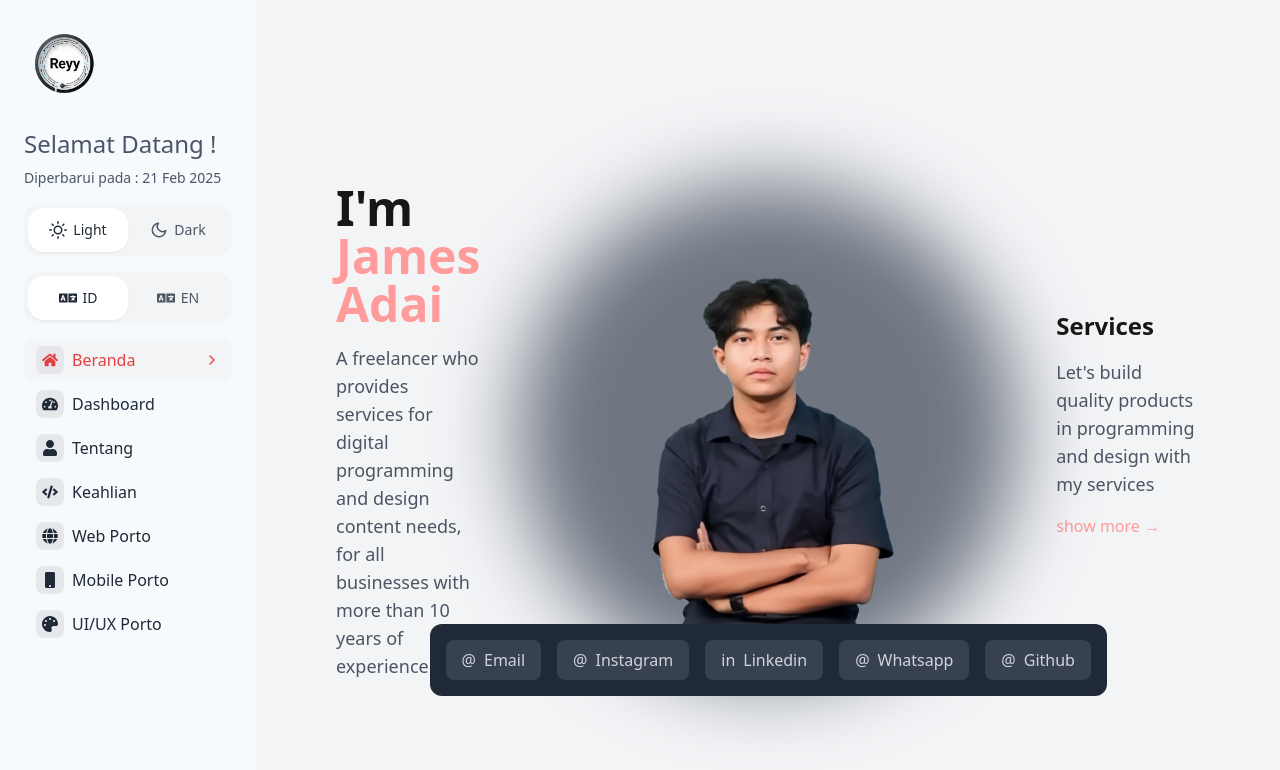
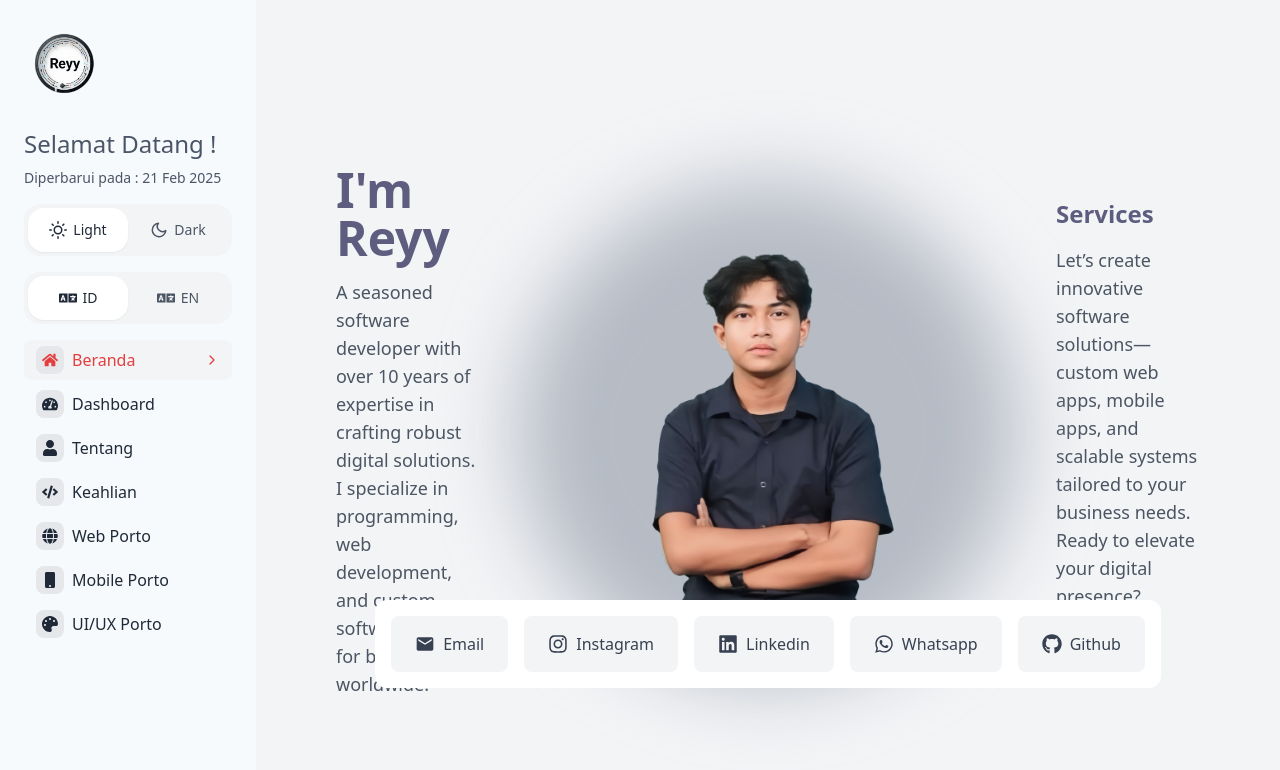
Before and after one commit to Reyn12/portofolio-new, a Next.js app: page /homepage in a window 1280 px wide. Both pictures are taken after a click on the button "Light". Shown: the top 770 px of the page. Built offline with nearby package versions, Linux system fonts and the light colour scheme.

Commit message:
checkpoint

```diff
--- a/app/homepage/page.tsx
+++ b/app/homepage/page.tsx
@@ -2,7 +2,9 @@
 import { useTheme } from 'next-themes'
 import { useState, useEffect } from 'react'
 import Image from 'next/image';
-
+import { MdEmail } from "react-icons/md";
+import { FaInstagram, FaLinkedin, FaWhatsapp, FaGithub } from "react-icons/fa";
+import { motion } from 'framer-motion';
 
 export default function HomePage() {
   const { theme } = useTheme();
@@ -12,27 +14,27 @@ export default function HomePage() {
   const socialLinks = [
     {
       href: "mailto:your@email.com",
-      icon: "@",
+      icon: <MdEmail className="text-xl" />,
       label: "Email"
     },
     {
       href: "https://instagram.com/yourusername",
-      icon: "@",
+      icon: <FaInstagram className="text-xl" />,
       label: "Instagram"
     },
     {
       href: "https://linkedin.com/in/yourusername",
-      icon: "in",
+      icon: <FaLinkedin className="text-xl" />,
       label: "Linkedin"
     },
     {
       href: "https://wa.me/yourphone",
-      icon: "@",
+      icon: <FaWhatsapp className="text-xl" />,
       label: "Whatsapp"
     },
     {
       href: "https://github.com/yourusername",
-      icon: "@",
+      icon: <FaGithub className="text-xl" />,
       label: "Github"
     }
   ];
@@ -54,72 +56,118 @@ export default function HomePage() {
 
   return (
     <div className="relative flex p-8 md:p-12 min-h-screen justify-center">
-      {/* Background Circle */}
-      <div className="absolute left-1/2 top-1/2 -translate-x-1/2 -translate-y-1/2 w-[500px] h-[500px] rounded-full bg-gray-700/70 blur-2xl z-0" />
+      {/* Background Circle dengan animasi */}
+      <div
+        className={`absolute left-1/2 top-1/2 -translate-x-1/2 -translate-y-1/2 w-[500px] h-[500px] rounded-full blur-2xl z-0 ${theme === 'dark' ? 'bg-gray-700/70' : 'bg-gray-400/70'
+          } animate-fadeInScale`}
+      />
 
       {/* Left Column */}
       <div className="flex-1 max-w-md space-y-4 self-center">
-        <h1 className="text-5xl font-bold">
-          I'm <span className="text-[#FF9B9B]">James Adai</span>
-        </h1>
-        <p className="text-lg text-gray-600 dark:text-gray-300 max-w-md">
-          A freelancer who provides services for digital programming and design content needs, for all businesses with more than 10 years of experience
-        </p>
+        <motion.h1
+          className="text-5xl font-bold"
+          initial={{ opacity: 0, x: -50 }}
+          animate={{ opacity: 1, x: 0 }}
+          transition={{ duration: 0.6, delay: 0.3 }}
+        >
+          <span className={theme === 'dark' ? 'text-white' : 'text-[#5e5c7f]'}>I'm</span>{" "}
+          <span className={theme === 'dark' ? 'text-[#FF9B9B]' : 'text-[#5e5c7f]'}>Reyy</span>
+        </motion.h1>
+        <motion.p
+          className={`text-lg max-w-md ${theme === 'dark' ? 'text-gray-300' : 'text-gray-600'}`}
+          initial={{ opacity: 0, x: -50 }}
+          animate={{ opacity: 1, x: 0 }}
+          transition={{ duration: 0.6, delay: 0.4 }}
+        >
+          A seasoned software developer with over 10 years of expertise in crafting robust digital solutions. I specialize in programming, web development, and custom software design for businesses worldwide.
+        </motion.p>
       </div>
 
       {/* Center Column - Profile Image */}
-      <div className="flex-1 relative max-w-xl flex flex-col items-center justify-center mt-20">
+      <div className="flex-1 relative max-w-xl flex flex-col items-center justify-center mt-12">
+        <motion.div
+          initial={{ opacity: 0, y: 50 }}
+          animate={{ opacity: 1, y: 0 }}
+          transition={{ duration: 0.6, delay: 0.5 }}
+        >
           <Image
             src="/images/profile-rey.png"
             alt="Profile picture"
             width={380}
             height={380}
-          className="object-cover z-0"
+            className={`object-cover z-0 ${theme === 'dark' ? 'opacity-85' : 'opacity-95'
+              }`}
           />
+        </motion.div>
 
         {/* Social Media Links Box */}
-        <div className="mt-[-5px] bg-gray-800 p-4 rounded-xl flex gap-8 items-center z-10">
+        <motion.div
+          initial={{ opacity: 0, y: 30 }}
+          animate={{ opacity: 1, y: 0 }}
+          transition={{ duration: 0.6, delay: 0.7 }}
+          className={`mt-[-5px] p-4 rounded-xl flex gap-8 items-center z-10 ${theme === 'dark' ? 'bg-gray-800' : 'bg-white'
+            }`}
+        >
           <div className="flex items-center gap-4">
             {socialLinks.map((link, index) => (
-              <a
+              <motion.a
                 key={index}
+                initial={{ opacity: 0, y: 20 }}
+                animate={{ opacity: 1, y: 0 }}
+                transition={{ duration: 0.3, delay: 0.8 + index * 0.1 }}
+                whileHover={{ scale: 1.05 }}
                 href={link.href}
-                className="bg-gray-700 px-4 py-2 rounded-lg flex items-center gap-2 text-gray-300 hover:text-[#FF9B9B] hover:bg-gray-600 transition-all"
+                className={`px-6 py-4 rounded-lg flex items-center gap-2 transition-all ${theme === 'dark'
+                    ? 'bg-gray-700 text-gray-300 hover:text-[#FF9B9B] hover:bg-gray-600'
+                    : 'bg-gray-100 text-gray-700 hover:text-[#FF9B9B] hover:bg-gray-200'
+                  }`}
               >
-                <span>{link.icon}</span>
+                {link.icon}
                 <span>{link.label}</span>
-              </a>
+              </motion.a>
             ))}
           </div>
-        </div>
+        </motion.div>
       </div>
 
       {/* Right Column */}
       <div className="flex-1 max-w-md space-y-4 self-center">
-        <div>
-          <h2 className="text-2xl font-semibold mb-4">Services</h2>
-          <p className="text-lg text-gray-600 dark:text-gray-300">
-            Let's build quality products in programming and design with my services
+        <motion.div
+          initial={{ opacity: 0, x: 50 }}
+          animate={{ opacity: 1, x: 0 }}
+          transition={{ duration: 0.6, delay: 0.6 }}
+        >
+          <h2 className={`text-2xl font-semibold mb-4 ${theme === 'dark' ? 'text-white' : 'text-[#5e5c7f]'}`}>
+            Services
+          </h2>
+          <p className={`text-lg ${theme === 'dark' ? 'text-gray-300' : 'text-gray-600'}`}>
+          Let’s create innovative software solutions—custom web apps, mobile apps, and scalable systems tailored to your business needs. Ready to elevate your digital presence?
           </p>
-          <button className="mt-4 text-[#FF9B9B] hover:underline">
+          <motion.button
+            className="mt-4 text-[#FF9B9B] hover:underline"
+            whileHover={{ x: 10 }}
+            transition={{ type: "spring", stiffness: 400 }}
+          >
             show more →
-          </button>
-        </div>
+          </motion.button>
+        </motion.div>
 
-        <div className="mt-8 flex gap-4">
-          <a href="#" className="text-gray-600 dark:text-gray-300 hover:text-[#FF9B9B]">
-            <span className="sr-only">Facebook</span>
+        <motion.div
+          initial={{ opacity: 0, y: 20 }}
+          animate={{ opacity: 1, y: 0 }}
+          transition={{ duration: 0.6, delay: 0.8 }}
+          className="mt-8 flex gap-4"
+        >
+          {['Facebook', 'Twitter', 'Instagram', 'Pinterest'].map((social) => (
+            <a
+              key={social}
+              href="#"
+              className={`${theme === 'dark' ? 'text-gray-300' : 'text-gray-600'} hover:text-[#FF9B9B]`}
+            >
+              <span className="sr-only">{social}</span>
             </a>
-          <a href="#" className="text-gray-600 dark:text-gray-300 hover:text-[#FF9B9B]">
-            <span className="sr-only">Twitter</span>
-          </a>
-          <a href="#" className="text-gray-600 dark:text-gray-300 hover:text-[#FF9B9B]">
-            <span className="sr-only">Instagram</span>
-          </a>
-          <a href="#" className="text-gray-600 dark:text-gray-300 hover:text-[#FF9B9B]">
-            <span className="sr-only">Pinterest</span>
-          </a>
-        </div>
+          ))}
+        </motion.div>
       </div>
     </div>
   );
--- a/package.json
+++ b/package.json
@@ -9,6 +9,7 @@
     "lint": "next lint"
   },
   "dependencies": {
+    "framer-motion": "^12.4.7",
     "next": "15.1.7",
     "next-themes": "^0.4.4",
     "react": "^19.0.0",
```
Also changed, not shown: 1 other file (tests, documents, lock files or other folders). Lines whose indentation alone changed are shown as unchanged.
